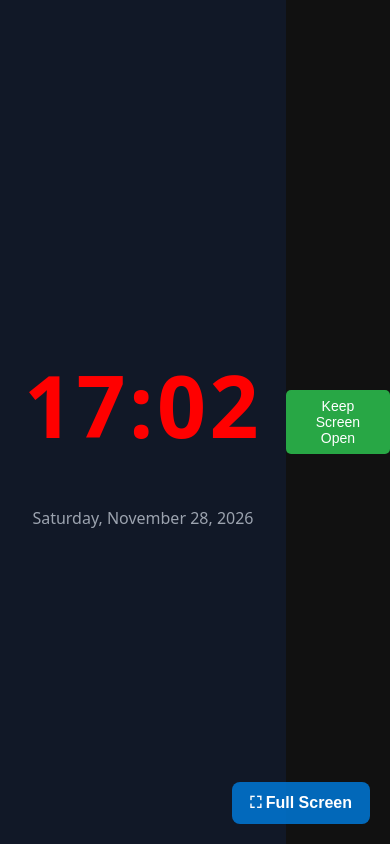
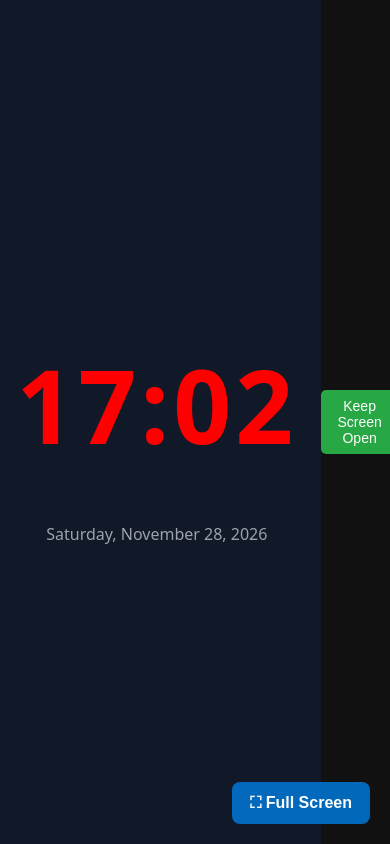
Before and after one commit to codelearner2017/big-clock, a plain HTML site: page index.html in a window 390 px wide. Drawn offline with Linux system fonts and the light colour scheme.

Commit message:
Adjust font size clamp values for #clock-time
Updated font size scaling for #clock-time to improve responsiveness.

```diff
--- a/index.html
+++ b/index.html
@@ -32,7 +32,7 @@
 
 #clock-time {
     /* Scales smoothly from 3.5rem on mobile up to 9rem on large screens */
-    font-size: clamp(3.5rem, 22vw, 20rem); /* changed from 18vw and 16 rem */
+    font-size: clamp(3.5rem, 26vw, 24rem); /* changed from 18vw and 16 rem */
     font-weight: 800;
     line-height: 2.1; /* changed from 1.1 to 2.1 */
     letter-spacing: 0.04em;
```
